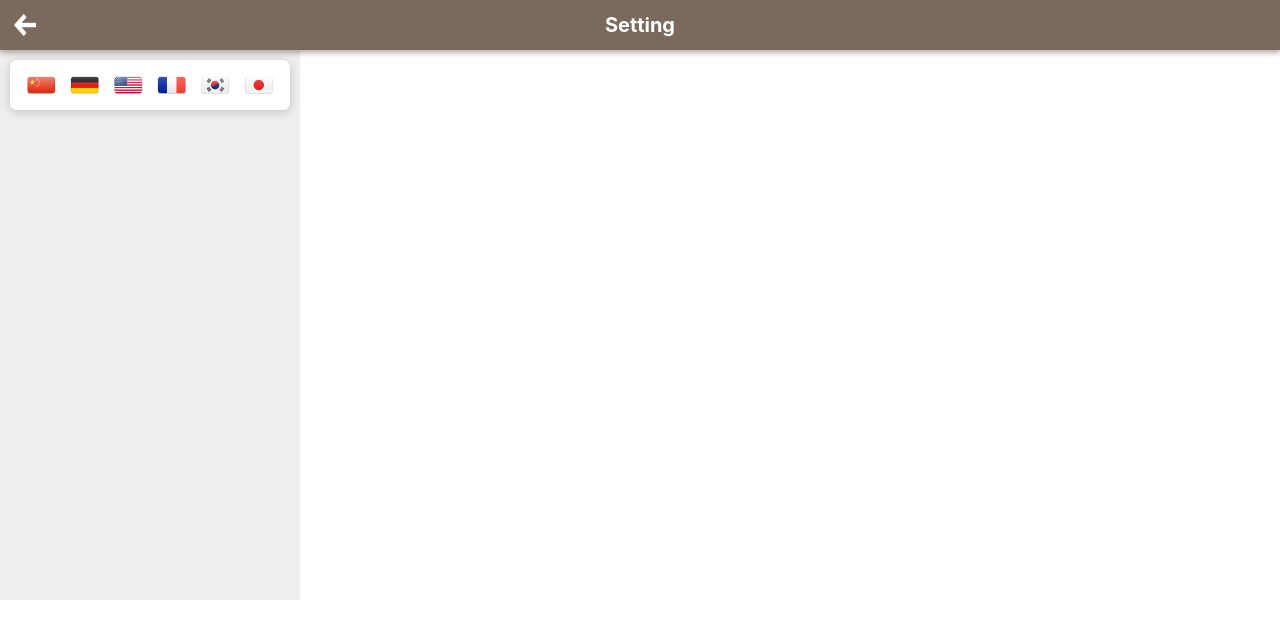
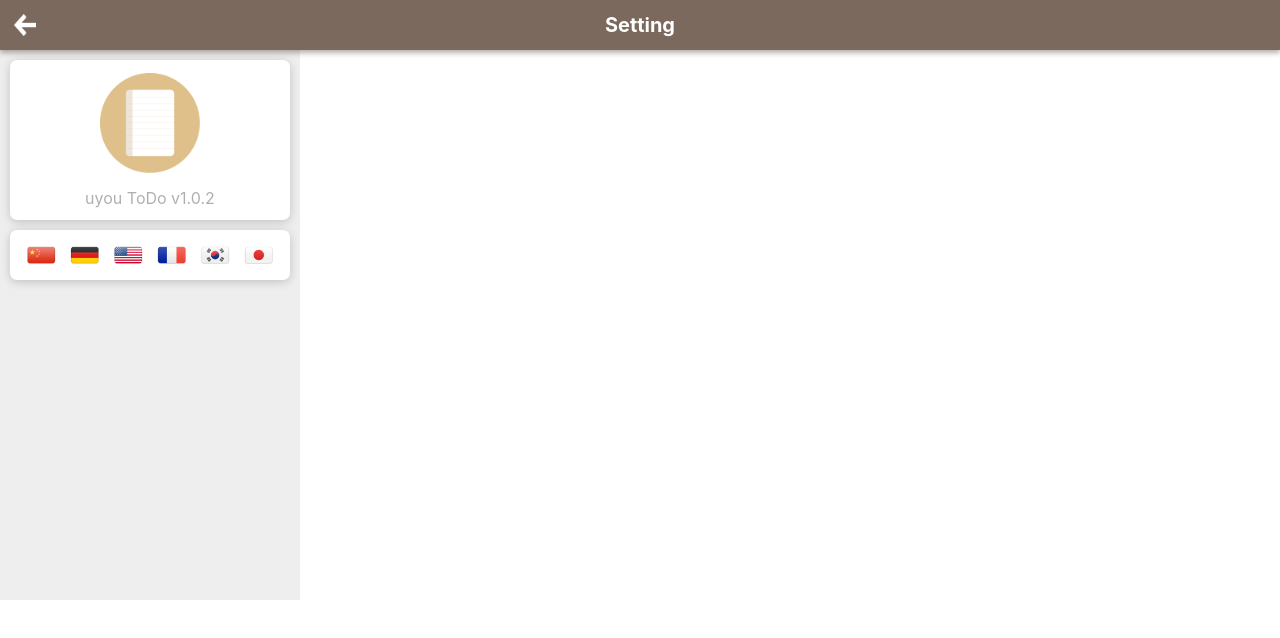
Before and after one commit to tonylu110/uyouTodo, a React (Vite) app: page / in a window 1280 px wide. Both pictures are taken after a click on the picture 25 px from the left and 25 px from the top of the page. Shown: the top 638 px of the page. Built offline with nearby package versions, Linux system fonts and the light colour scheme.

Commit message:
Add: lang set menu

```diff
--- /dev/null
+++ b/src/components/SettingList/LangSet/IProps.ts
@@ -0,0 +1,5 @@
+interface IProps {
+  setShowLangMenu: () => void
+}
+
+export default IProps
--- a/src/components/SettingList/LangSet/index.tsx
+++ b/src/components/SettingList/LangSet/index.tsx
@@ -1,9 +1,21 @@
+import { FC } from 'react'
+import IProps from './IProps'
 import './style.scss'
 
-const LangSet = () => {
+const LangSet: FC<IProps> = ({
+  setShowLangMenu
+}) => {
+  const menuClick = (lang: string) => {
+    setShowLangMenu()
+  }
+
   return (
     <div className="lang-menu">
-      LangSet
+      <div onClick={() => menuClick('withSystem')}>跟随系统</div>
+      <div onClick={() => menuClick('en')}>English</div>
+      <div onClick={() => menuClick('zhCN')}>中文（简体）</div>
+      <div onClick={() => menuClick('zhTW')}>中文（繁體）</div>
+      <div onClick={() => menuClick('ja')}>日本語</div>
     </div>
   )
 }
--- a/src/components/SettingList/LangSet/style.scss
+++ b/src/components/SettingList/LangSet/style.scss
@@ -1,9 +1,27 @@
 .lang-menu {
   width: 160px;
-  padding: 20px;
+  padding: 10px;
   background-color: white;
   position: absolute;
   box-shadow: 0 0 10px #00000030;
   z-index: 1;
   border-radius: 7px;
+  left: 50%;
+  top: 50%;
+  transform: translate(-50%, -50%);
+
+  div {
+    padding: 10px;
+    background-color: #00000000;
+    border-radius: 5px;
+    cursor: pointer;
+
+    &:hover {
+      background-color: #00000010;
+    }
+
+    &:active {
+      background-color: #00000030;
+    }
+  }
 }
--- a/src/components/SettingList/index.tsx
+++ b/src/components/SettingList/index.tsx
@@ -1,17 +1,22 @@
+import { useState } from 'react'
 import './style.scss'
 import langImg from '../../images/lang.png'
 import LangSet from './LangSet'
-import { useState } from 'react'
+import titleImg from '../../../todo_list.png'
 
 const SettingList = () => {
   const [langMenuShow, setLangMenuShow] = useState(false)
 
   return (
     <div className='setting-list'>
+      <div className='title-img'>
+        <img src={titleImg} alt="" />
+        <span>uyou ToDo v1.0.2</span>
+      </div>
       <div className='setting-item lang-set' onClick={() => setLangMenuShow(true)}>
         <img src={langImg} alt="" className='lang-img' />
       </div>
-      {langMenuShow ? <LangSet /> : null}
+      {langMenuShow ? <LangSet setShowLangMenu={() => setLangMenuShow(false)} /> : null}
       {langMenuShow ? <div className='black-back' onClick={() => setLangMenuShow(false)}></div> : null}
     </div>
   )
--- a/src/components/SettingList/style.scss
+++ b/src/components/SettingList/style.scss
@@ -7,6 +7,29 @@
   flex-direction: column;
   align-items: center;
   overflow-y: scroll;
+
+  .title-img {
+    width: 220px;
+    height: 100px;
+    display: flex;
+    flex-direction: column;
+    justify-content: center;
+    align-items: center;
+    background-color: #FFF;
+    border-radius: 7px;
+    padding: 30px;
+    margin-bottom: 10px;
+    box-shadow: 0 2px 10px #00000030;
+
+    img {
+      height: 100%;
+    }
+
+    span {
+      margin-top: 15px;
+      color: #00000050;
+    }
+  }
 
   .setting-item {
     width: 260px;
```
